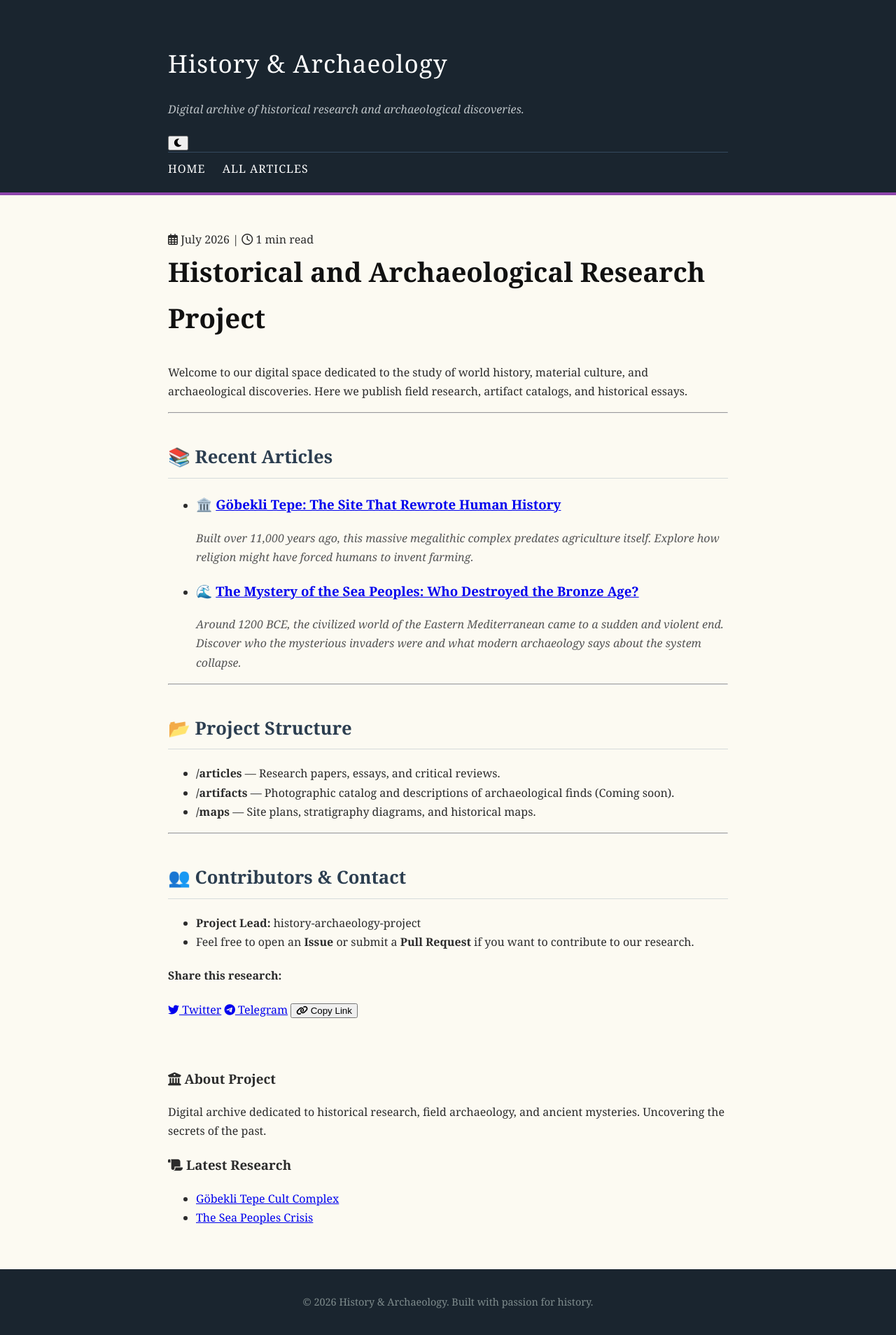
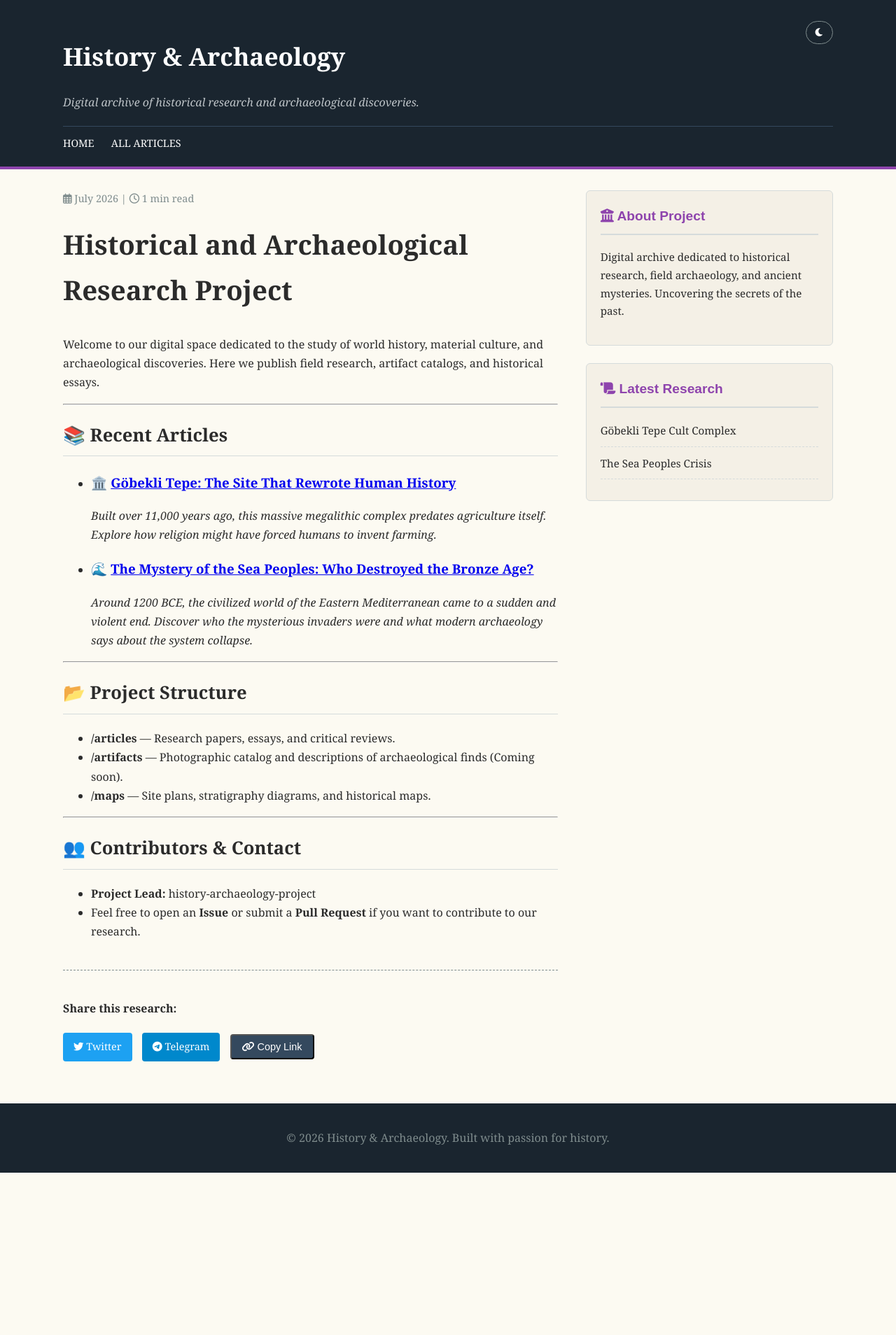
Before and after one commit to history-archaeology-project/history-archaeology-project.github.io, a Jekyll site: the page built from index.md, in a window 1280 px wide. Shown: the whole page at 70% size. Built offline with Jekyll 4.4.1, drawn with Linux system fonts in a browser that asks for light colours; after the commit the page ends 1676 px from its top, so only the background shows below that.

Commit message:
Update style.css

```diff
--- a/assets/css/style.css
+++ b/assets/css/style.css
@@ -1,100 +1,141 @@
+:root[data-theme="light"] {
+    --bg-color: #fcfaf2;
+    --text-color: #2b2b2b;
+    --header-bg: #1a252f;
+    --header-text: #ffffff;
+    --accent-color: #8e44ad;
+    --sidebar-bg: #f4f0e6;
+    --widget-border: #d5dbdb;
+    --meta-color: #7f8c8d;
+}
+
+:root[data-theme="dark"] {
+    --bg-color: #121212;
+    --text-color: #e0e0e0;
+    --header-bg: #1c1c1c;
+    --header-text: #f5f5f5;
+    --accent-color: #bb86fc;
+    --sidebar-bg: #1e1e1e;
+    --widget-border: #333333;
+    --meta-color: #a0a0a0;
+}
+
 body {
     font-family: "Georgia", "Times New Roman", serif;
-    background-color: #fcfaf2;
-    color: #2b2b2b;
+    background-color: var(--bg-color);
+    color: var(--text-color);
     margin: 0;
     padding: 0;
     line-height: 1.7;
+    transition: background-color 0.3s, color 0.3s;
 }
 
 .container {
-    max-width: 800px;
+    max-width: 1100px; /* Увеличили ширину, чтобы поместился сидебар */
     margin: 0 auto;
     padding: 0 20px;
 }
 
 .site-header {
-    background-color: #1a252f;
-    color: #ffffff;
-    padding: 40px 0 20px 0;
-    border-bottom: 4px solid #8e44ad;
+    background-color: var(--header-bg);
+    color: var(--header-text);
+    padding: 30px 0 20px 0;
+    border-bottom: 4px solid var(--accent-color);
+    margin-bottom: 30px;
+}
+.header-top { display: flex; justify-content: space-between; align-items: flex-start; }
+.site-title a { color: var(--header-text); text-decoration: none; font-size: 2.2rem; }
+.site-description { color: #bdc3c7; margin: 5px 0 20px 0; font-style: italic; }
+
+#theme-toggle {
+    background: none; border: 1px solid #7f8c8d; color: var(--header-text);
+    padding: 8px 12px; cursor: pointer; border-radius: 20px;
 }
 
-.site-title a {
-    color: #ffffff;
-    text-decoration: none;
-    font-size: 2.2rem;
-    font-weight: normal;
-    letter-spacing: 1px;
+/* Навигация */
+.site-navigation ul { list-style: none; padding: 10px 0 0 0; margin: 0; border-top: 1px solid #34495e; }
+.site-navigation li { display: inline; margin-right: 20px; }
+.site-navigation a { color: var(--header-text); text-decoration: none; text-transform: uppercase; font-size: 0.9rem; }
+
+.main-layout {
+    display: flex;
+    gap: 40px;
 }
 
-.site-description {
-    color: #bdc3c7;
-    margin: 5px 0 20px 0;
-    font-style: italic;
-    font-size: 1rem;
+.site-content {
+    flex: 2; /* Контент занимает больше места */
+    min-width: 0;
 }
 
-.site-navigation ul {
+.site-sidebar {
+    flex: 1; /* Сидебар занимает меньше места */
+    align-self: flex-start;
+}
+
+.sidebar-widget {
+    background-color: var(--sidebar-bg);
+    padding: 20px;
+    margin-bottom: 25px;
+    border-radius: 6px;
+    border: 1px solid var(--widget-border);
+}
+
+.sidebar-widget h3 {
+    margin-top: 0;
+    font-size: 1.2rem;
+    color: var(--accent-color);
+    border-bottom: 2px solid var(--widget-border);
+    padding-bottom: 8px;
+    font-family: sans-serif;
+}
+
+.sidebar-widget p { font-size: 0.95rem; }
+
+.sidebar-widget列表, .sidebar-widget ul {
     list-style: none;
     padding: 0;
     margin: 0;
-    border-top: 1px solid #34495e;
-    padding-top: 10px;
 }
 
-.site-navigation li {
-    display: inline;
-    margin-right: 20px;
+.sidebar-widget li {
+    margin-bottom: 10px;
+    border-bottom: 1px dashed var(--widget-border);
+    padding-bottom: 8px;
 }
 
-.site-navigation a {
-    color: #ffffff;
+.sidebar-widget li a {
+    color: var(--text-color);
     text-decoration: none;
-    font-size: 1rem;
-    text-transform: uppercase;
-    letter-spacing: 1px;
+    font-size: 0.95rem;
+}
+.sidebar-widget li a:hover { color: var(--accent-color); }
+
+/* Статьи */
+.article-meta { color: var(--meta-color); font-size: 0.9rem; margin-bottom: 20px; }
+.page-article h1 { font-size: 2.4rem; margin-top: 0; }
+.page-article h2 { font-size: 1.6rem; border-bottom: 1px solid var(--widget-border); padding-bottom: 8px; }
+.page-article img { max-width: 100%; height: auto; border-radius: 4px; margin: 20px 0; }
+
+/* Соцсети */
+.share-buttons { margin-top: 40px; padding-top: 20px; border-top: 1px dashed var(--meta-color); }
+.share-btn { display: inline-block; padding: 8px 15px; margin-right: 10px; border-radius: 4px; text-decoration: none; color: white; font-size: 0.9rem; }
+.twitter { background-color: #1da1f2; }
+.telegram { background-color: #0088cc; }
+.copy-link { background-color: #34495e; }
+
+#back-to-top {
+    display: none; position: fixed; bottom: 30px; right: 30px;
+    background-color: var(--accent-color); color: white; border: none;
+    width: 45px; height: 45px; border-radius: 50%; cursor: pointer;
 }
 
-.site-navigation a:hover {
-    color: #f1c40f;
+/* Карта */
+.map-container { position: relative; padding-bottom: 56.25%; height: 0; overflow: hidden; margin: 20px 0; border-radius: 8px; }
+.map-container iframe { position: absolute; top: 0; left: 0; width: 100%; height: 100%; border: 0; }
+
+.site-footer { background-color: var(--header-bg); color: var(--meta-color); text-align: center; padding: 20px 0; margin-top: 60px; }
+
+@media (max-width: 768px) {
+    .main-layout { flex-direction: column; }
+    .site-sidebar { width: 100%; }
 }
-
-.site-content {
-    padding: 50px 0;
-}
-
-.page-article h1 {
-    font-size: 2.4rem;
-    color: #111111;
-    margin-top: 0;
-}
-
-.page-article h2 {
-    font-size: 1.6rem;
-    color: #2c3e50;
-    border-bottom: 1px solid #d5dbdb;
-    padding-bottom: 8px;
-    margin-top: 40px;
-}
-
-.page-article img {
-    max-width: 100%;
-    height: auto;
-    border-radius: 4px;
-    margin: 20px 0;
-    box-shadow: 0 4px 10px rgba(0,0,0,0.05);
-}
-
-.page-article em {
-    color: #555555;
-}
-
-.site-footer {
-    background-color: #1a252f;
-    color: #7f8c8d;
-    text-align: center;
-    padding: 20px 0;
-    font-size: 0.9rem;
-    margin-top: 60px;
-}
```
